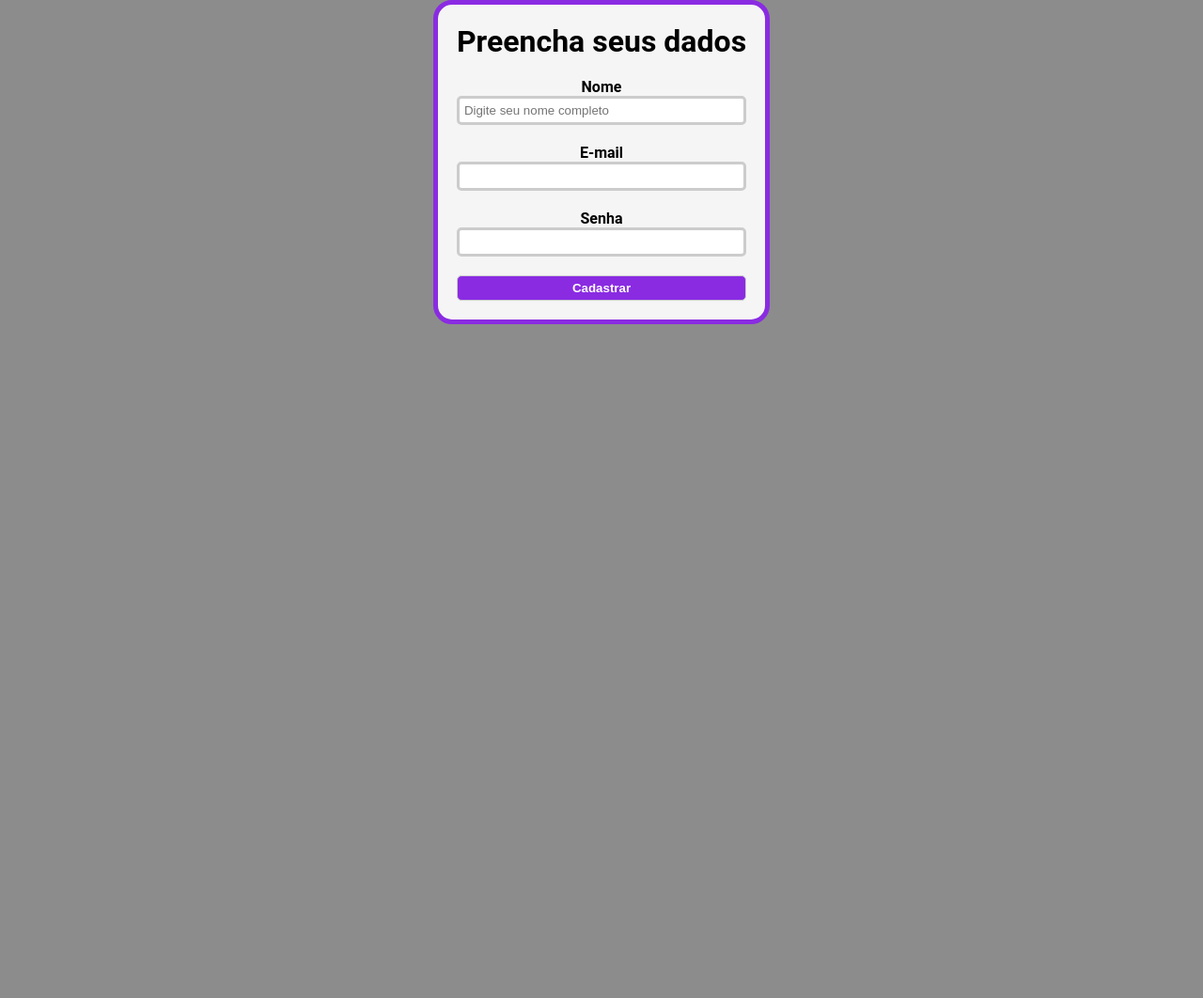
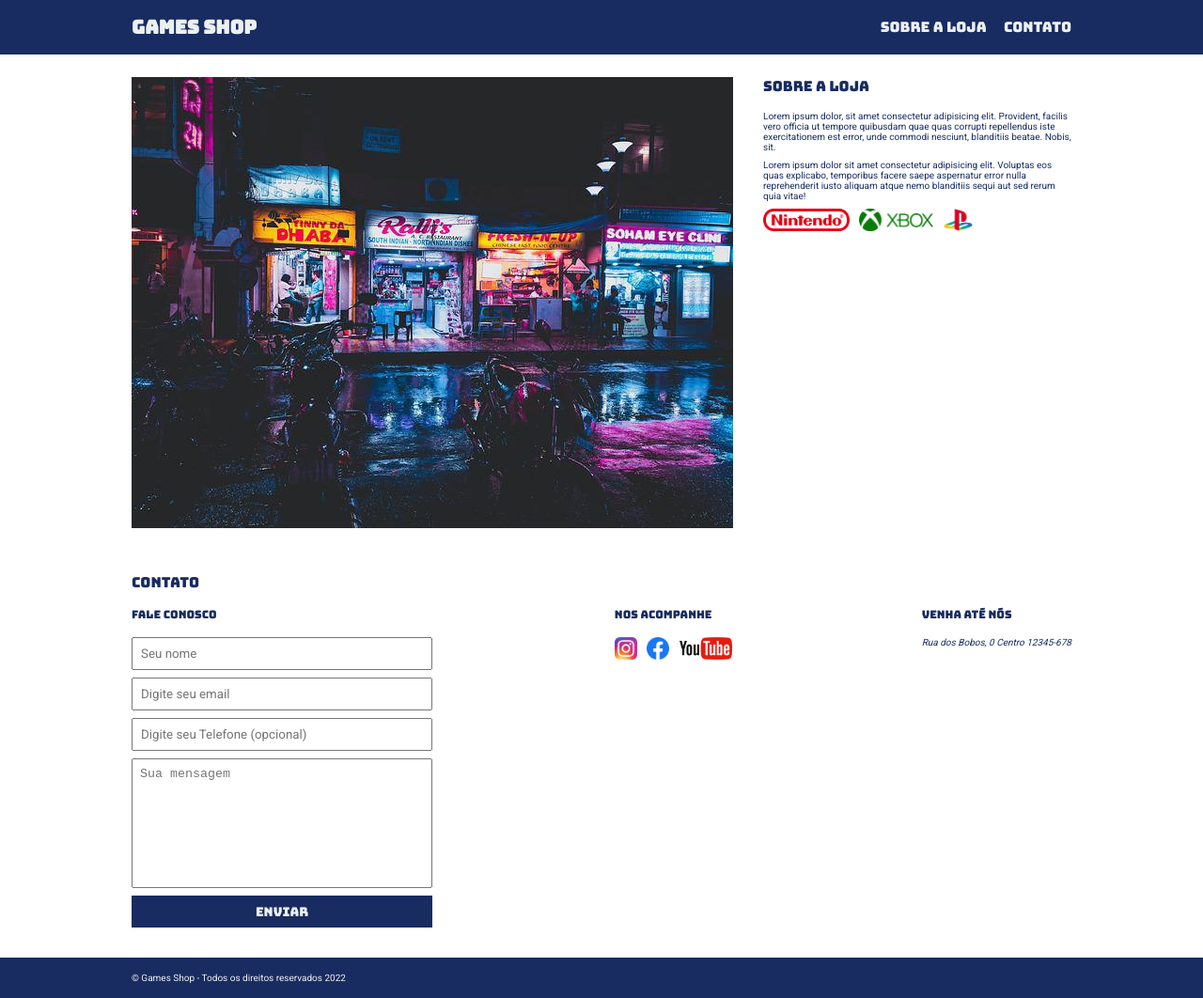
Before and after one commit to CarlosTadeuu/curso_ebac_frontend, a plain HTML site: page index.html in a window 1280 px wide. Shown: the whole page at 94% size. Before the commit the page ends 800 px from the top, so only its background shows below. Drawn offline with Linux system fonts and the light colour scheme.

Commit message:
commit inicial

```diff
--- a/index.html
+++ b/index.html
@@ -3,30 +3,106 @@
   <head>
     <meta charset="UTF-8" />
     <meta name="viewport" content="width=device-width, initial-scale=1.0" />
-    <link rel="stylesheet" href="style.css" />
-    <title>Formulário</title>
+    <link rel="stylesheet" href="./main.css" />
+    <link rel="preconnect" href="https://fonts.googleapis.com" />
+    <link rel="preconnect" href="https://fonts.gstatic.com" crossorigin />
+    <link
+      href="https://fonts.googleapis.com/css2?family=Bungee&family=Roboto&display=swap"
+      rel="stylesheet"
+    />
+
+    <title>Games Shop - A sua loja de games</title>
   </head>
   <body>
-    <main>
-      <!--Criar um arquivo HTML que contenha um formulário de cadastro, com os campos
-        nome, e-mail e senha e a existência de um botão para realizar o cadastro;
-        Adicionar também uma label para cada campo e referenciar essa label ao ID
-        que será atribuído ao campo;
-        Enviar esse arquivo para o Github em uma branch
-        chamada exercício_html;
-        Enviar o link para nossos tutores.!-->
-      <div class="form-body">
-        <h1>Preencha seus dados</h1>
-        <form action="">
-          <label for="nome"><strong>Nome</strong></label>
-          <input placeholder="Digite seu nome completo" type="text" id="nome" />
-          <label for="email"><strong>E-mail</strong></label>
-          <input type="email" id="email" />
-          <label for="senha"><strong>Senha</strong></label>
-          <input type="password" id="senha" />
-          <button type="submit">Cadastrar</button>
-        </form>
+    <header>
+      <div class="container">
+        <h1>Games Shop</h1>
+        <nav>
+          <ul>
+            <li><a href="#about">Sobre a Loja</a></li>
+            <li><a href="#contacts">Contato</a></li>
+          </ul>
+        </nav>
       </div>
-    </main>
+    </header>
+    <section>
+      <div class="container">
+        <img
+          class="store-front"
+          src="./img/loja.jpg"
+          alt="Fachada da loja Game Shop"
+        />
+        <div id="about">
+          <h2>Sobre a loja</h2>
+          <p>
+            Lorem ipsum dolor, sit amet consectetur adipisicing elit. Provident,
+            facilis vero officia ut tempore quibusdam quae quas corrupti
+            repellendus iste exercitationem est error, unde commodi nesciunt,
+            blanditiis beatae. Nobis, sit.
+          </p>
+          <p>
+            Lorem ipsum dolor sit amet consectetur adipisicing elit. Voluptas
+            eos quas explicabo, temporibus facere saepe aspernatur error nulla
+            reprehenderit iusto aliquam atque nemo blanditiis sequi aut sed
+            rerum quia vitae!
+          </p>
+          <ul class="brands-list">
+            <li><img src="./img/nintendo.png" alt="nintendo" /></li>
+            <li><img src="./img/xbox.png" alt="xbox" /></li>
+            <li><img src="./img/playstation.png" alt="playstation" /></li>
+          </ul>
+        </div>
+      </div>
+    </section>
+    <section id="contacts">
+      <div class="container">
+        <h2>Contato</h2>
+        <div class="contact-methods">
+          <div>
+            <h3>Fale conosco</h3>
+            <form action="">
+              <input type="text" placeholder="Seu nome" required />
+              <input type="email" placeholder="Digite seu email" required />
+              <input type="tel" placeholder="Digite seu Telefone (opcional)" />
+              <textarea
+                placeholder="Sua mensagem"
+                required
+                name=""
+                id=""
+                cols=""
+                rows="8"
+              ></textarea>
+              <button type="submit">Enviar</button>
+            </form>
+          </div>
+          <div>
+            <h3>Nos acompanhe</h3>
+            <ul class="social-links">
+              <li>
+                <a href="#" title="Siga-nos no Instagram"></a>
+                <img src="./img/instagram.png" alt="Logo instagram" />
+              </li>
+              <li>
+                <a href="#" title="Siga-nos no Facebook"></a>
+                <img src="./img/facebook.png" alt="Logo facebook" />
+              </li>
+              <li>
+                <a href="#" title="Visite nosso canal do Youtube"></a>
+                <img src="./img/youtube.png" alt="logo do youtube" />
+              </li>
+            </ul>
+          </div>
+          <div class="endereco">
+            <h3>Venha até nós</h3>
+            <address>Rua dos Bobos, 0 Centro 12345-678</address>
+          </div>
+        </div>
+      </div>
+    </section>
+    <footer>
+      <div class="container">
+        <p>&copy; Games Shop - Todos os direitos reservados 2022</p>
+      </div>
+    </footer>
   </body>
 </html>
--- /dev/null
+++ b/main.css
@@ -0,0 +1,118 @@
+* {
+  margin: 0;
+  padding: 0;
+  box-sizing: border-box;
+}
+:root {
+  font-size: 62.5%;
+  --text-color: #ecf0f1;
+}
+header,
+section h2,
+h3,
+form button {
+  font-family: "Bungee", sans-serif;
+  font-weight: normal;
+}
+body,
+input,
+template {
+  font-family: "Roboto", sans-serif;
+}
+header {
+  padding: 1.6rem 0;
+  background-color: #182c61;
+  color: var(--text-color);
+}
+header nav li {
+  display: inline;
+  margin-left: 1.6rem;
+  font-size: 1.5rem;
+}
+header nav li a {
+  color: var(--text-color);
+  text-decoration: none;
+}
+.container {
+  max-width: 100rem;
+  width: 100%;
+  margin: 0 auto;
+}
+header .container,
+section .container {
+  display: flex;
+  justify-content: space-between;
+  align-items: center;
+}
+.brands-list img {
+  height: 2.4rem;
+}
+.brands-list li {
+  display: inline;
+  margin-right: 0.8rem;
+}
+section .container {
+  align-items: flex-start;
+}
+section {
+  padding: 2.4rem 0;
+  color: #182c61;
+}
+section h2 {
+  margin-bottom: 1.6rem;
+}
+section p {
+  margin-bottom: 0.8rem;
+}
+.store-front {
+  margin-right: 3.2rem;
+}
+.social-links img {
+  height: 2.4rem;
+}
+.social-links li {
+  display: inline;
+  margin-right: 0.8rem;
+}
+.social-links li a {
+  text-decoration: none;
+}
+#contacts .container {
+  display: block;
+}
+.contact-methods {
+  display: flex;
+  justify-content: space-between;
+}
+form input,
+form textarea,
+form button {
+  display: block;
+  width: 32rem;
+  margin-bottom: 0.8rem;
+  padding: 0.8rem;
+}
+textarea {
+  resize: none;
+}
+textarea:focus,
+input:focus {
+  outline-color: #2f046c;
+}
+section h3 {
+  margin-bottom: 1.6rem;
+}
+form button {
+  background-color: #182c61;
+  color: var(--text-color);
+  border: none;
+  cursor: pointer;
+}
+form button:hover {
+  background-color: #3a60cb;
+}
+footer {
+  background-color: #182c61;
+  color: var(--text-color);
+  padding: 1.6rem 0;
+}
--- a/style.css
+++ /dev/null
@@ -1,48 +0,0 @@
-* {
-  box-sizing: border-box;
-  margin: 0;
-  padding: 0;
-}
-:root {
-  font-size: 62.5%;
-}
-body {
-  font-family: "Roboto", sans-serif;
-  font-size: 1.6rem;
-  background-color: #8c8c8c;
-  display: flex;
-  flex-direction: column;
-  align-items: center;
-  justify-content: center;
-}
-.form-body {
-  background-color: #f5f5f5;
-  padding: 2rem;
-  border: 5px solid blueviolet;
-  border-radius: 20px;
-}
-.form-body form {
-  display: flex;
-  flex-direction: column;
-  align-items: center;
-}
-.form-body form label {
-  margin-top: 2rem;
-}
-.form-body form input {
-  padding: 0.5rem;
-  border: 3px solid #ccc;
-  border-radius: 5px;
-  width: 100%;
-}
-.form-body form button {
-  margin-top: 2rem;
-  padding: 0.5rem;
-  border: 1px solid #ccc;
-  border-radius: 5px;
-  width: 100%;
-  background-color: blueviolet;
-  color: #fff;
-  font-weight: bold;
-  cursor: pointer;
-}
```
Also changed, not shown: README.md (deleted), img/facebook.png (added), img/instagram.png (added), img/loja.jpg (added), img/nintendo.png (added), img/playstation.png (added), img/xbox.png (added), img/youtube.png (added).
